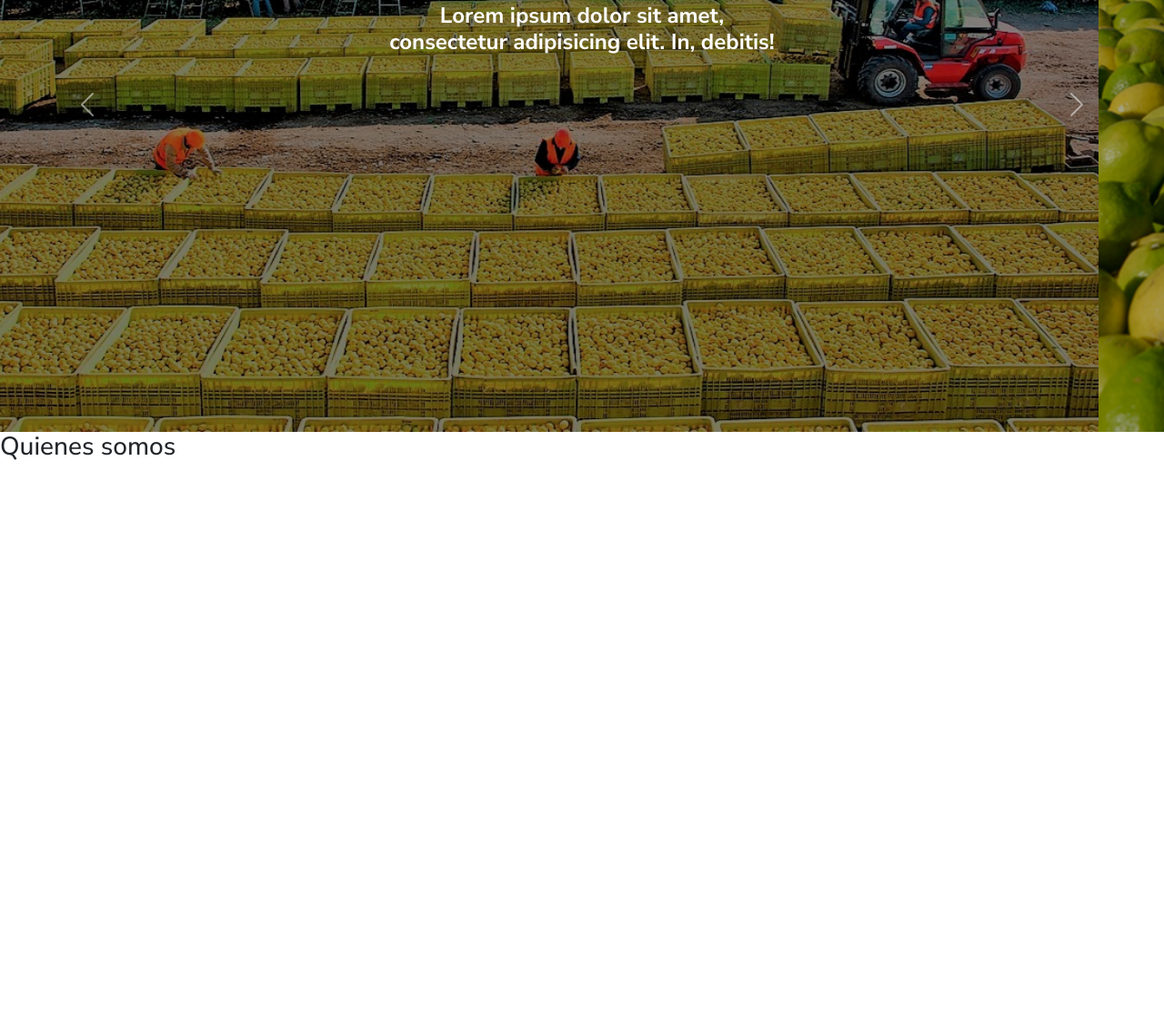
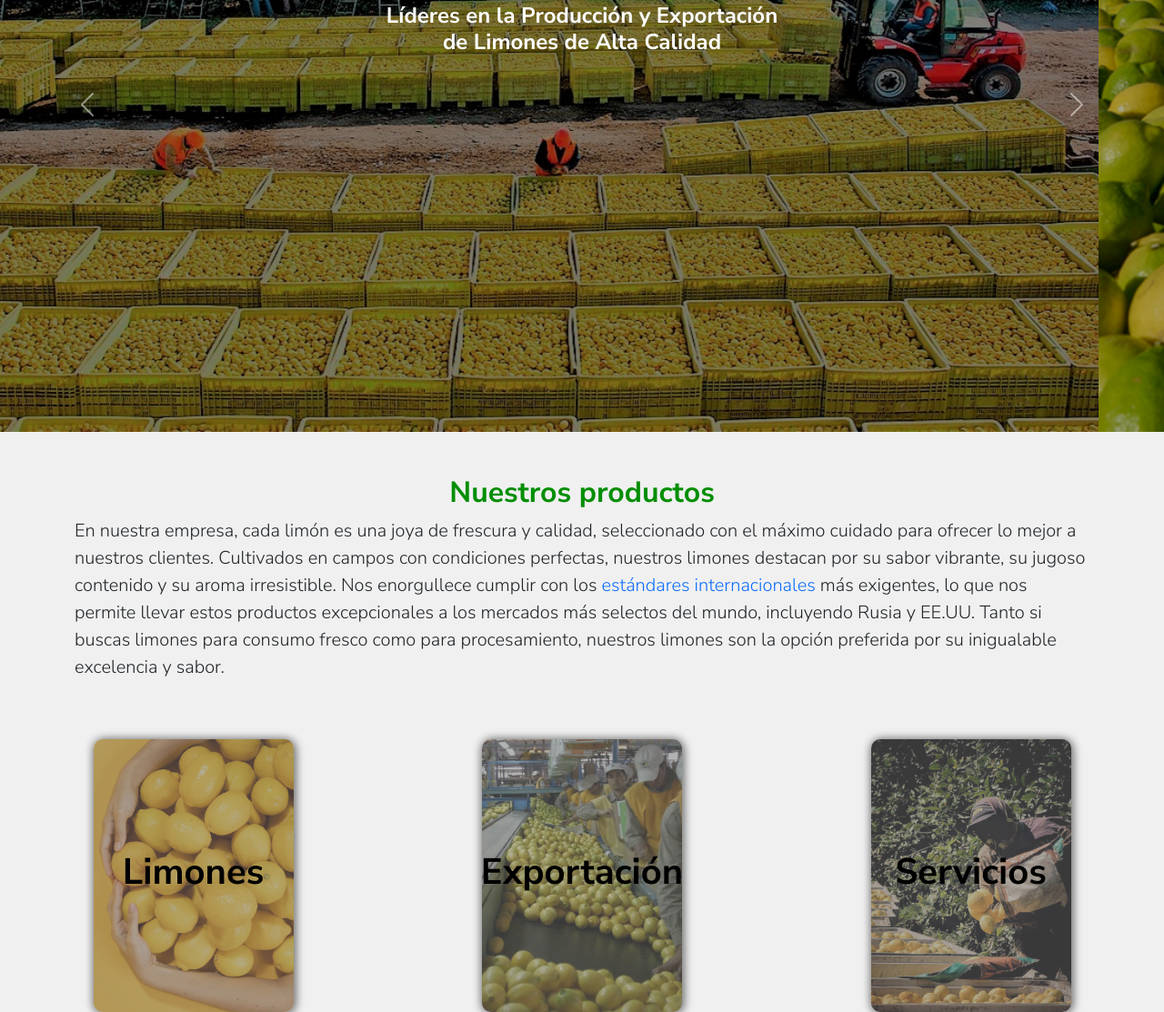
Before and after one commit to joalvarez05/acequiones, a plain HTML site: page index.html in a window 1280 px wide. Shown: the part 306-1419 px from the top of the page at 91% size. Before the commit the page ends 822 px from the top, so only its background shows below. Drawn offline with nearby package versions, Linux system fonts and the light colour scheme.

Commit message:
Prueba con card mobile
Se añadieron 3 card con estilos para web, probar en mobile

```diff
--- a/assets/css/style.css
+++ b/assets/css/style.css
@@ -6,8 +6,8 @@
 
 :root {
   --verde-lima: #a8e06a;
-  --verde-oscuro: #7ab51d;
-  --amarillo-limon: #f4d35e;
+  --verde-oscuro: #008E02;
+  --amarillo-limon: #e5f236;
   --blanco: #ffffff;
   --gris-claro: #f0f0f0;
 }
@@ -22,11 +22,12 @@ nav {
 }
 
 /* Estilos del navbar */
+
 .animacion {
   position: relative;
   display: inline-block;
   font-size: 1.2rem;
-  font-weight: 700; /* Asegura que el pseudo-elemento esté alineado con el contenido */
+  font-weight: 700;
 }
 
 .animacion::after {
@@ -35,13 +36,13 @@ nav {
   bottom: 0;
   left: 0;
   width: 0;
-  height: 2px; /* Altura de la línea */
-  background-color: var(--amarillo-limon); /* Color de la línea */
-  transition: width 0.5s ease; /* Transición suave */
+  height: 2px;
+  background-color: var(--amarillo-limon);
+  transition: width 0.5s ease;
 }
 
 .animacion:hover::after {
-  width: 95%; /* Expande la línea al 100% del ancho del contenedor */
+  width: 95%;
 }
 
 /* Estilos del carousel */
@@ -58,35 +59,101 @@ nav {
   left: 50%;
   transform: translate(-50%, -50%);
   text-align: center;
-  color: var(--blanco); /* Color del texto */
+  color: var(--blanco);
 }
 
 .titulo-principal {
   font-weight: bold;
-  font-size: 2rem; /* Tamaño de fuente para h1 */
+  font-size: 2rem;
   margin: 0;
 }
 
 .carousel-caption h2 {
-  font-size: 1.5rem; /* Tamaño de fuente para h2 */
+  font-size: 1.5rem;
 }
+
+/* Estilos section 2  */
+.section-2 {
+  background-color: var(--gris-claro);
+}
+.section-2 h3 {
+  color:var(--verde-oscuro);
+  font-weight: bold;
+}
+.section-2 a {
+  text-decoration: none;
+}
+.section-2 a:hover {
+  color: blue;
+}
+
+
+/* Estilos de las card del section 2 */
+
+.tarjeta-interna {
+  position: relative;
+  border-radius: 10px;
+  width: 220px;
+  height: 300px;
+  background-color: whitesmoke;
+  box-shadow: 1px 1px 12px grey;
+  transform: preserve-3d;
+  perspective: 2000px;
+  display: flex;
+  align-items: center;
+  justify-content: center;
+  color: #000;
+}
+
+.tarjeta-externa {
+  top: 0;
+  position: absolute;
+  background-color: #6f6f6f84;
+  width: 100%;
+  height: 100%;
+  border-radius: 10px;
+  cursor: pointer;
+  transition: all 0.5s;
+  transform-origin: 0;
+  box-shadow: 1px 1px 10px grey;
+  display: flex;
+  align-items: center;
+  justify-content: center;
+}
+
+.tarjeta-interna:hover .tarjeta-externa {
+  transition: all 0.5s;
+  transform: rotateY(-80deg);
+}
+
+.tarjeta-interna__image {
+  width: 100%;
+  height: 100%;
+  object-fit: cover;
+  overflow: hidden;
+  border-radius: 10px;
+}
+/* Media queries correspondientes */
 
 @media (max-width: 768px) {
   .titulo-principal {
-    font-size: 1.5rem; /* Tamaño de fuente más pequeño en pantallas pequeñas */
+    font-size: 1.5rem;
   }
 
   .carousel-caption h2 {
-    font-size: 1.2rem; /* Tamaño de fuente más pequeño en pantallas pequeñas */
+    font-size: 1.2rem;
   }
+  .centrar{
+    justify-content: center!important;
+  }
+
 }
 
 @media (max-width: 576px) {
   .titulo-principal {
-    font-size: 1.2rem; /* Tamaño de fuente aún más pequeño en pantallas muy pequeñas */
+    font-size: 1.2rem;
   }
   .carousel-caption h2 {
-    font-size: 1rem; /* Tamaño de fuente aún más pequeño en pantallas muy pequeñas */
+    font-size: 1rem;
   }
 }
-/* Estilos del section 2 */
--- a/index.html
+++ b/index.html
@@ -97,9 +97,9 @@
             </article>
             <div class="carousel-caption">
               <h1 class="titulo-principal">Acequiones</h1>
-              <h2 class="titulo-principal">
-                Lorem ipsum dolor sit amet, consectetur adipisicing elit. In,
-                debitis!
+              <h2 class="titulo-principal lead">
+                Líderes en la Producción y Exportación de Limones de Alta
+                Calidad
               </h2>
             </div>
           </div>
@@ -123,10 +123,73 @@
           </button>
         </div>
       </section>
-      <section>
-        <article>
-          <h3 class="--verde-oscuro">Quienes somos</h3>
+      <section class="section-2">
+        <article class="container py-5">
+          <h3 class="h2 text-center">Nuestros productos</h3>
+          <p class="lead">
+            En nuestra empresa, cada limón es una joya de frescura y calidad,
+            seleccionado con el máximo cuidado para ofrecer lo mejor a nuestros
+            clientes. Cultivados en campos con condiciones perfectas, nuestros
+            limones destacan por su sabor vibrante, su jugoso contenido y su
+            aroma irresistible. Nos enorgullece cumplir con los
+            <a
+              href="https://www.fao.org/fao-who-codexalimentarius/sh-proxy/en/?lnk=1&url=https%253A%252F%252Fworkspace.fao.org%252Fsites%252Fcodex%252FStandards%252FCXS%2B213-1999%252FCXS_213s.pdf"
+              target="_blank"
+              >estándares internacionales</a
+            >
+            más exigentes, lo que nos permite llevar estos productos
+            excepcionales a los mercados más selectos del mundo, incluyendo
+            Rusia y EE.UU. Tanto si buscas limones para consumo fresco como para
+            procesamiento, nuestros limones son la opción preferida por su
+            inigualable excelencia y sabor.
+          </p>
         </article>
+        <div class="container">
+          <div class="row justify-content-between gap-3 centrar">
+            <article
+              class="col-12 col-md-5 col-lg-3 d-flex justify-content-center"
+            >
+              <div class="tarjeta-interna">
+                <img
+                  src="./assets/img/lemon-card.jpeg"
+                  class="tarjeta-interna__image"
+                  alt=""
+                />
+                <div class="tarjeta-externa">
+                  <p class="fw-bold h1">Limones</p>
+                </div>
+              </div>
+            </article>
+            <article
+              class="col-12 col-md-5 col-lg-3 d-flex justify-content-center"
+            >
+              <div class="tarjeta-interna">
+                <img
+                  src="./assets/img/lemo0n-card2.jpg"
+                  class="tarjeta-interna__image"
+                  alt=""
+                />
+                <div class="tarjeta-externa">
+                  <p class="fw-bold h1">Exportación</p>
+                </div>
+              </div>
+            </article>
+            <article
+              class="col-12 col-md-5 col-lg-3 d-flex justify-content-center"
+            >
+              <div class="tarjeta-interna">
+                <img
+                  src="./assets/img/lemon-card3.jpg"
+                  class="tarjeta-interna__image"
+                  alt=""
+                />
+                <div class="tarjeta-externa">
+                  <p class="fw-bold h1">Servicios</p>
+                </div>
+              </div>
+            </article>
+          </div>
+        </div>
       </section>
     </main>
     <footer></footer>
```
Also changed, not shown: assets/img/lemo0n-card2.jpg (added), assets/img/lemon-card.jpeg (added), assets/img/lemon-card3.jpg (added).
